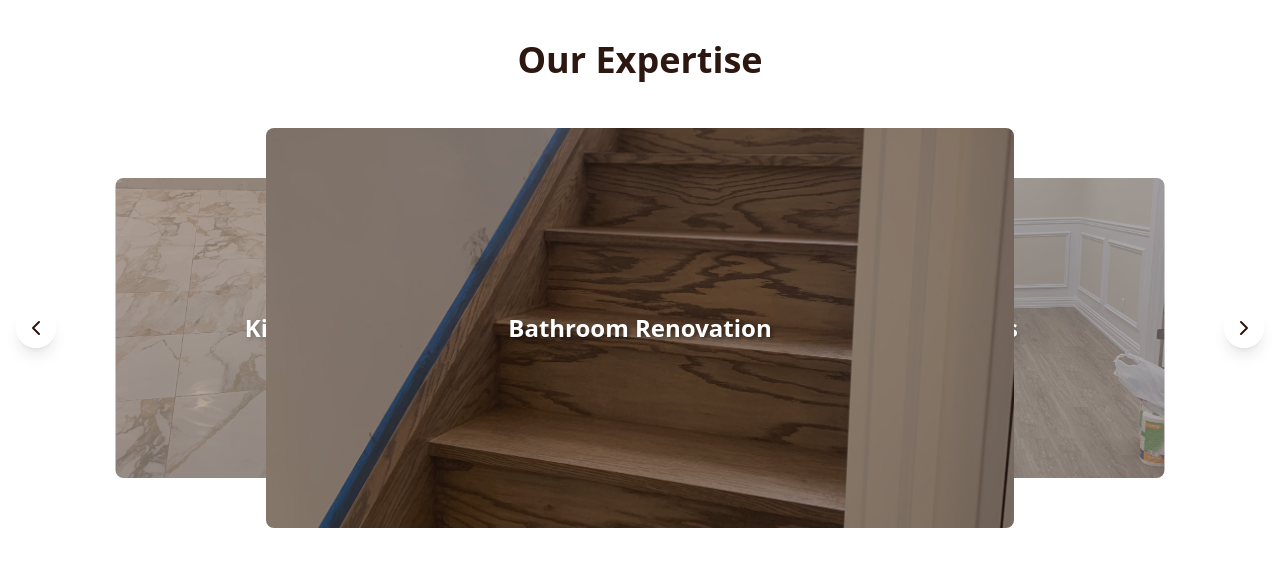
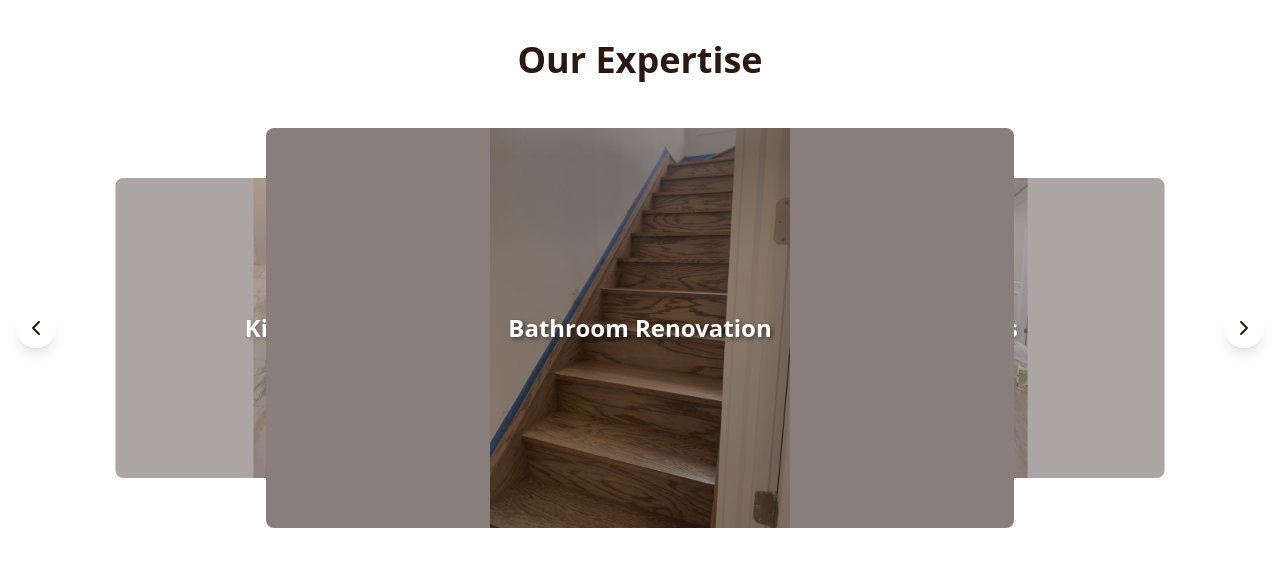
Before and after one commit to JessiP23/construction-website, a Next.js app: page / in a window 1280 px wide. Shown: the part 840-1418 px from the top of the page. Built offline with nearby package versions, Linux system fonts and the light colour scheme.

Commit message:
image done

```diff
--- a/app/page.js
+++ b/app/page.js
@@ -183,11 +183,11 @@
                 }`}
               >
                 <div className="w-full h-full flex items-center justify-center bg-gray-200 rounded-lg overflow-hidden">
-                  <img
-                    src={item.image}
-                    alt={item.title}
-                    className="w-full h-full object-cover rounded-lg shadow-lg transition-transform duration-300 hover:scale-105"
-                  />
+                <img
+  src={item.image}
+  alt={item.title}
+  className="w-full h-full object-contain rounded-lg shadow-lg transition-transform duration-300 hover:scale-105"
+/>
                 </div>
                 <div className="absolute inset-0 bg-[#2c1810] bg-opacity-50 flex items-center justify-center rounded-lg">
                   <h3 className="text-white text-xl md:text-2xl font-semibold text-shadow">{item.title}</h3>
```
